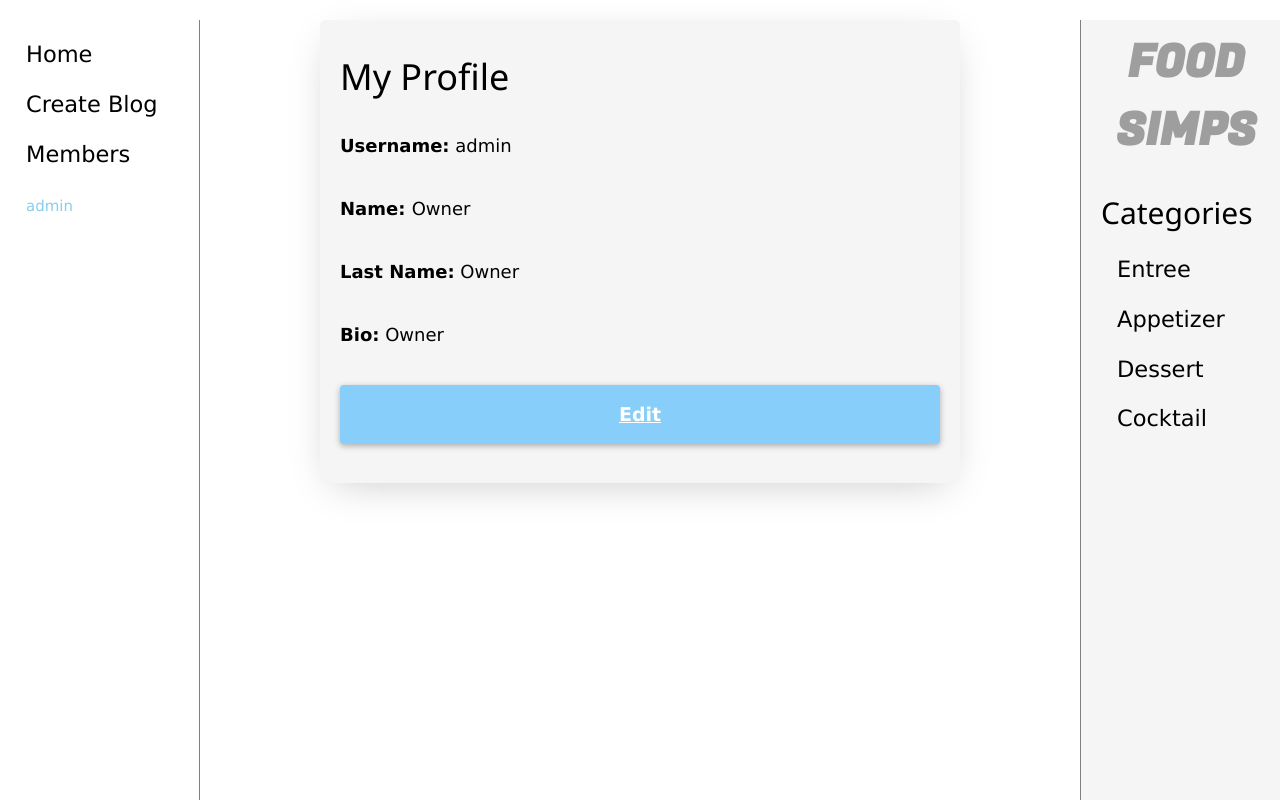
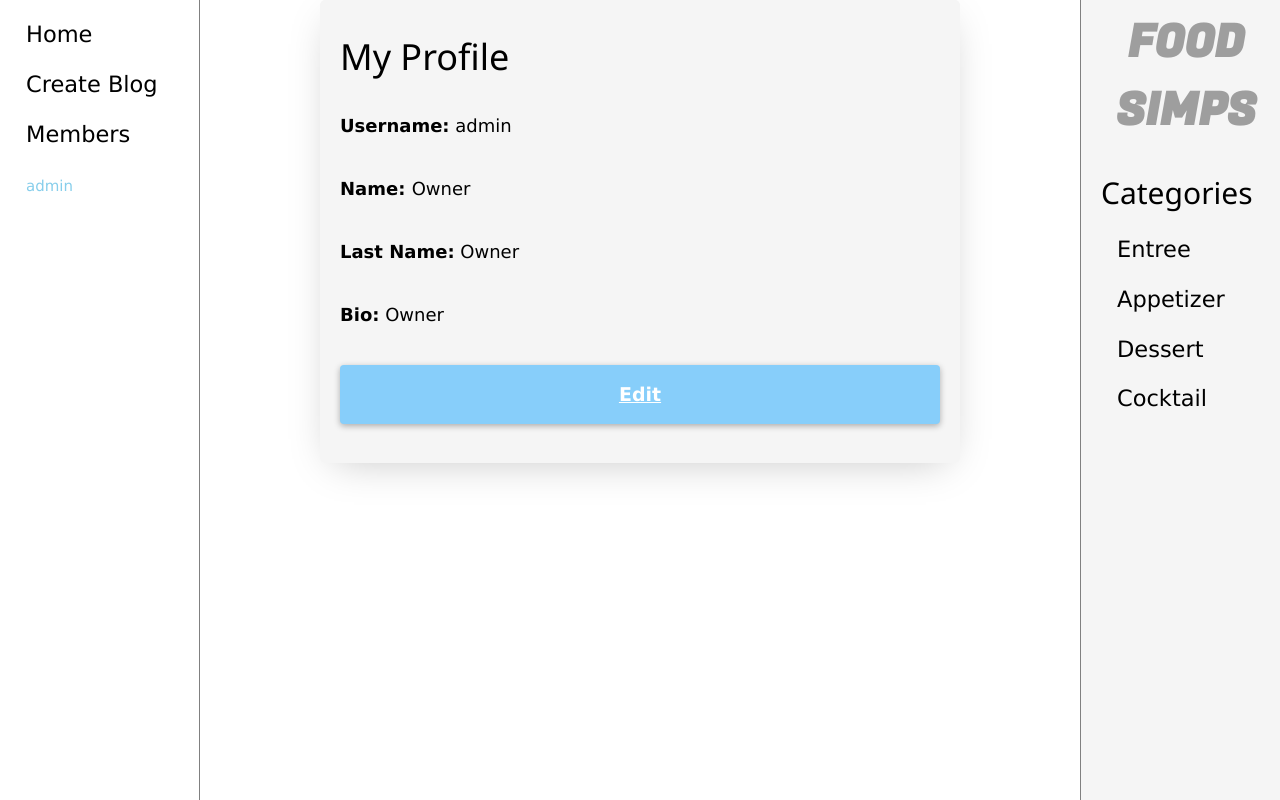
Before and after one commit to joda1196/food-blog, a Django app: page /myprofile/ in a window 1280 px wide. Run offline with Django 4.2, Linux system fonts and the light colour scheme; a user stored in the database is signed in; data comes from the database, SQL or seed files in the repository; grey boxes are pictures that could not be loaded.

Commit message:
removed a bad margin in css

```diff
--- a/app/static/styles.css
+++ b/app/static/styles.css
@@ -185,7 +185,6 @@
   font-size: large;
   width: 50%;
   margin: auto;
-  margin-block: 20px;
   padding: 20px;
   background-color: whitesmoke;
   border-radius: 5px;
```
